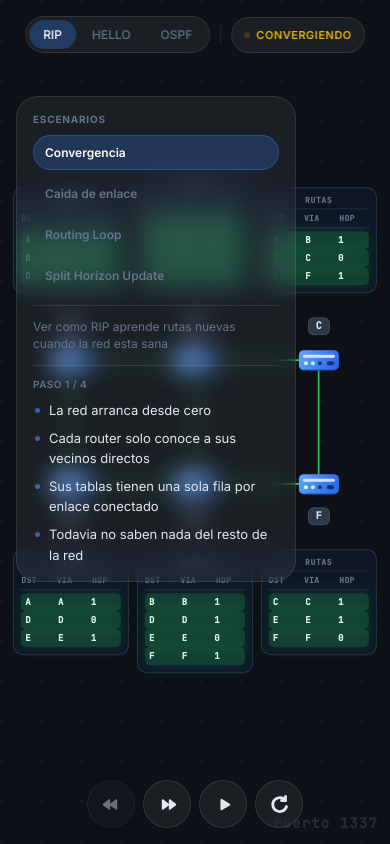
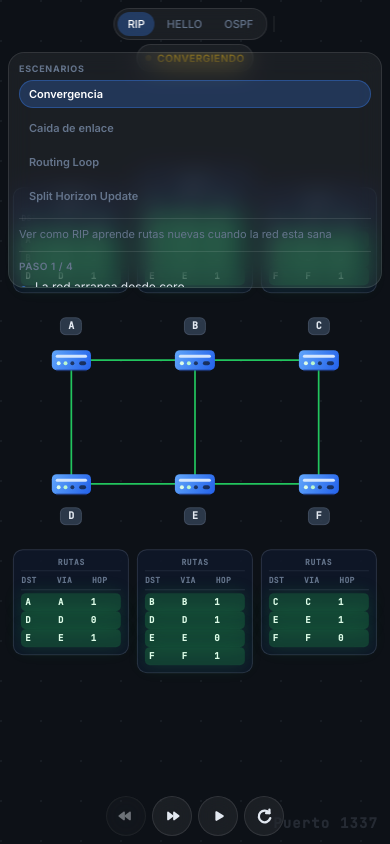
Before and after one commit to FrancoJPerotti/simulador-ruteo, a React (Vite) app: page / in a window 390 px wide. Built offline with nearby package versions, Linux system fonts and the light colour scheme.

Commit message:
fix: responsive styles for mobile viewport

```diff
--- a/src/index.css
+++ b/src/index.css
@@ -25,10 +25,11 @@
   color: var(--text);
   overflow: hidden;
   height: 100vh;
+  height: 100dvh;
   -webkit-font-smoothing: antialiased;
 }
 
-#root { height: 100vh; }
+#root { height: 100vh; height: 100dvh; }
 
 /* ============================================================
    CANVAS LAYOUT
@@ -981,6 +982,111 @@
 }
 
 /* ============================================================
+   MOBILE RESPONSIVE
+   ============================================================ */
+
+@media (max-width: 640px) {
+  .topbar {
+    top: 8px;
+    gap: 4px;
+    flex-wrap: wrap;
+    justify-content: center;
+  }
+
+  .pill {
+    padding: 5px 10px;
+    font-size: 11px;
+  }
+
+  .pill-separator {
+    height: 16px;
+    margin: 0 2px;
+  }
+
+  .status-badge {
+    min-height: 28px;
+    padding: 0 8px;
+    font-size: 10px;
+  }
+
+  .scenario-panel {
+    top: 52px;
+    left: 8px;
+    width: calc(100vw - 16px);
+    max-height: 28vh;
+    padding: 10px;
+    border-radius: 16px;
+  }
+
+  .scenario-panel-title {
+    font-size: 9px;
+    margin-bottom: 6px;
+  }
+
+  .scenario-panel-item {
+    padding: 6px 9px;
+    font-size: 11px;
+  }
+
+  .scenario-panel-description {
+    margin-top: 8px;
+    padding-top: 8px;
+    font-size: 11px;
+  }
+
+  .scenario-narrative {
+    margin-top: 8px;
+    padding-top: 8px;
+  }
+
+  .scenario-narrative-step {
+    margin-bottom: 6px;
+  }
+
+  .scenario-narrative-text {
+    font-size: 12px;
+  }
+
+  .feature-toggle-panel {
+    top: auto;
+    bottom: 64px;
+    left: 8px;
+    width: calc(100vw - 16px);
+  }
+
+  .bottom-panel {
+    bottom: max(8px, env(safe-area-inset-bottom, 8px));
+    gap: 8px;
+  }
+
+  .execution-controls {
+    gap: 6px;
+  }
+
+  .control-button {
+    width: 40px;
+    height: 40px;
+  }
+
+  .control-icon {
+    width: 18px;
+    height: 18px;
+  }
+
+  .control-icon.reset {
+    width: 20px;
+    height: 20px;
+  }
+
+  .router-popup {
+    min-width: 0;
+    max-width: calc(100vw - 32px);
+    left: 16px !important;
+    right: 16px;
+  }
+}
+
+/* ============================================================
    SCENARIO PICKER (inside topbar)
    ============================================================ */
 
```
